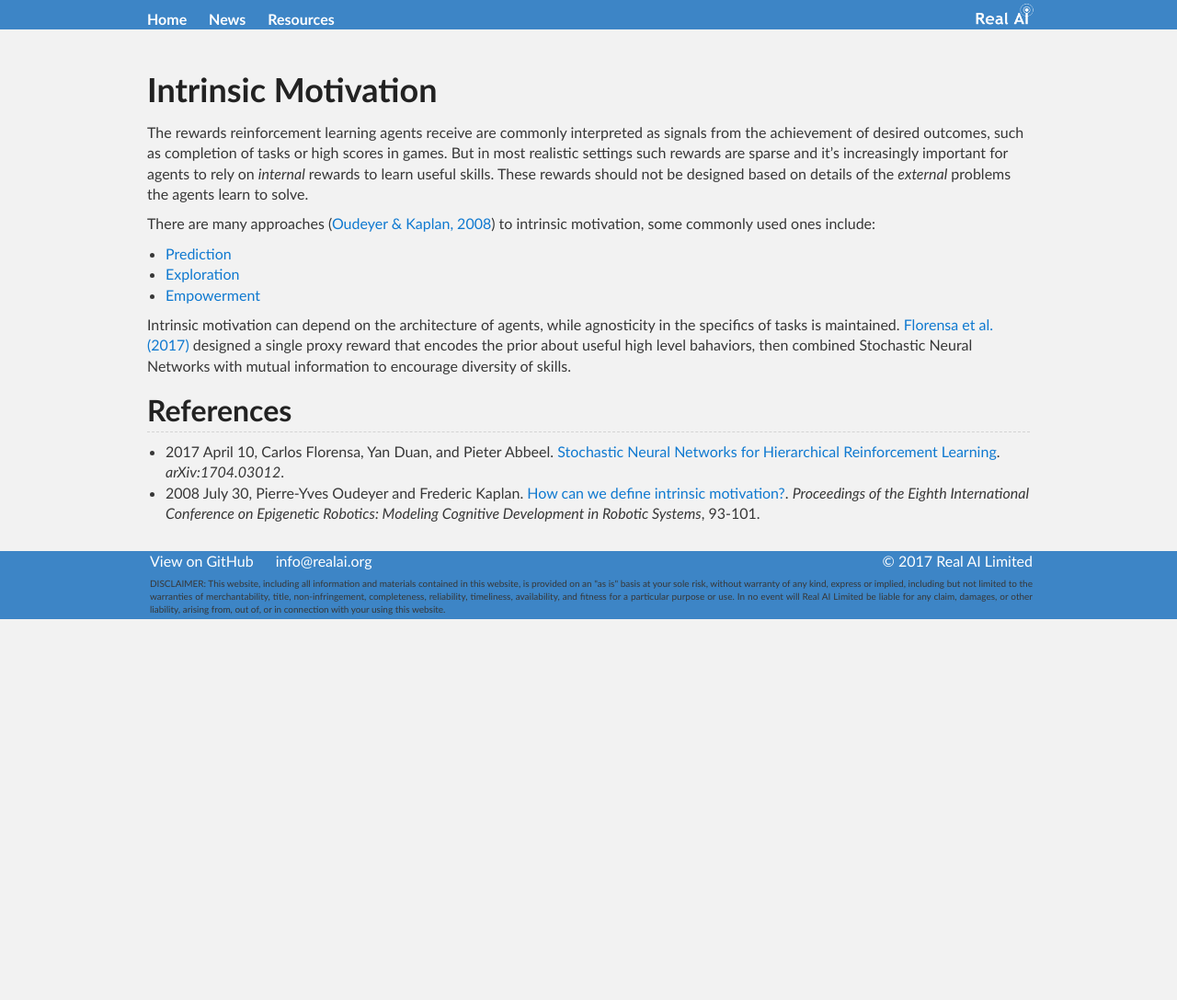
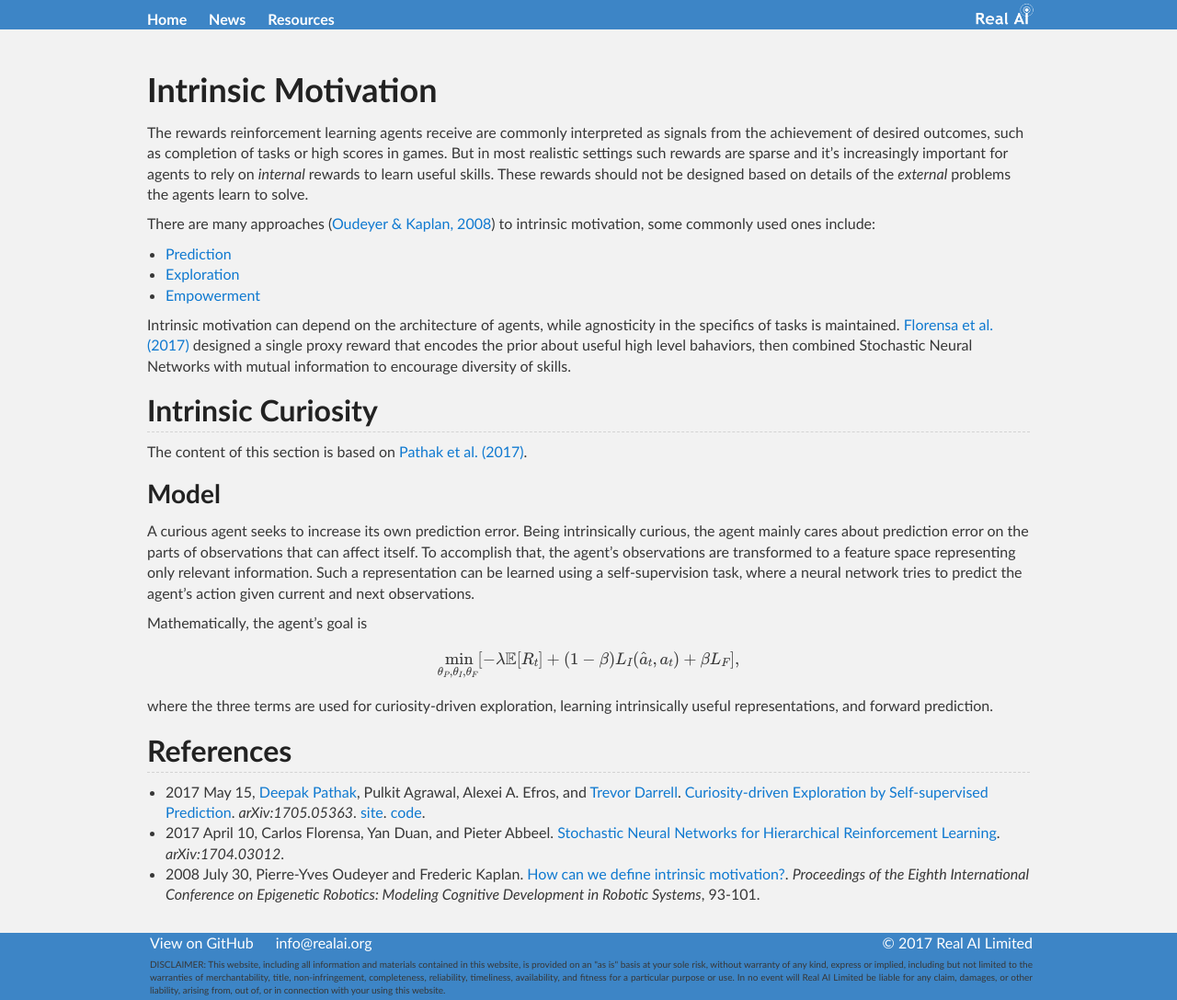
Before and after one commit to Tonywuhk/realai.org, a Jekyll site: the page built from intrinsic-motivation.md, in a window 1280 px wide. Shown: the whole page at 92% size. Built offline with Jekyll 4.4.1, drawn with Linux system fonts in a browser that asks for light colours; our own code applies the rules of GitHub Pages for plain Markdown files; formulas are drawn with MathJax 3; comment, search, counter and statistics services are not loaded; the repository's description, which GitHub fills in, is left out; before the commit the page ends 900 px from its top, so only the background shows below that.

Commit message:
Update intrinsic-motivation.md

```diff
--- a/intrinsic-motivation.md
+++ b/intrinsic-motivation.md
@@ -13,7 +14,24 @@ There are many approaches ([Oudeyer & Kaplan, 2008](http://www.lucs.lu.se/LUCS/1
 
 Intrinsic motivation can depend on the architecture of agents, while agnosticity in the specifics of tasks is maintained. [Florensa et al. (2017)](https://arxiv.org/abs/1704.03012) designed a single proxy reward that encodes the prior about useful high level bahaviors, then combined Stochastic Neural Networks with mutual information to encourage diversity of skills.
 
+## Intrinsic Curiosity
+
+The content of this section is based on [Pathak et al. (2017)](https://arxiv.org/abs/1705.05363).
+
+### Model
+
+A curious agent seeks to increase its own prediction error. Being intrinsically curious, the agent mainly cares about prediction error on the parts of observations that can affect itself. To accomplish that, the agent’s observations are transformed to a feature space representing only relevant information. Such a representation can be learned using a self-supervision task, where a neural network tries to predict the agent’s action given current and next observations.
+
+Mathematically, the agent’s goal is
+
+$$
+  \min_{\theta_P, \theta_I, \theta_F} [ -\lambda \mathbb{E} [R_t] + (1-\beta) L_I(\hat{a}_t, a_t) + \beta L_F ],
+$$
+
+where the three terms are used for curiosity-driven exploration, learning intrinsically useful representations, and forward prediction.
+
 ## References
 
+* 2017 May 15, [Deepak Pathak](https://people.eecs.berkeley.edu/~pathak/), Pulkit Agrawal, Alexei A. Efros, and [Trevor Darrell](https://people.eecs.berkeley.edu/~trevor/). [Curiosity-driven Exploration by Self-supervised Prediction](https://arxiv.org/abs/1705.05363). *arXiv:1705.05363*. [site](https://pathak22.github.io/noreward-rl/). [code](https://github.com/pathak22/noreward-rl).
 * 2017 April 10, Carlos Florensa, Yan Duan, and Pieter Abbeel. [Stochastic Neural Networks for Hierarchical Reinforcement Learning](https://arxiv.org/abs/1704.03012). *arXiv:1704.03012*.
 * 2008 July 30, Pierre-Yves Oudeyer and Frederic Kaplan. [How can we define intrinsic motivation?](http://www.lucs.lu.se/LUCS/139/oudeyer.pdf). *Proceedings of the Eighth International Conference on Epigenetic Robotics: Modeling Cognitive Development in Robotic Systems*, 93-101.
```
Also changed, not shown: other parts of intrinsic-motivation.md (+1 -0 lines).
